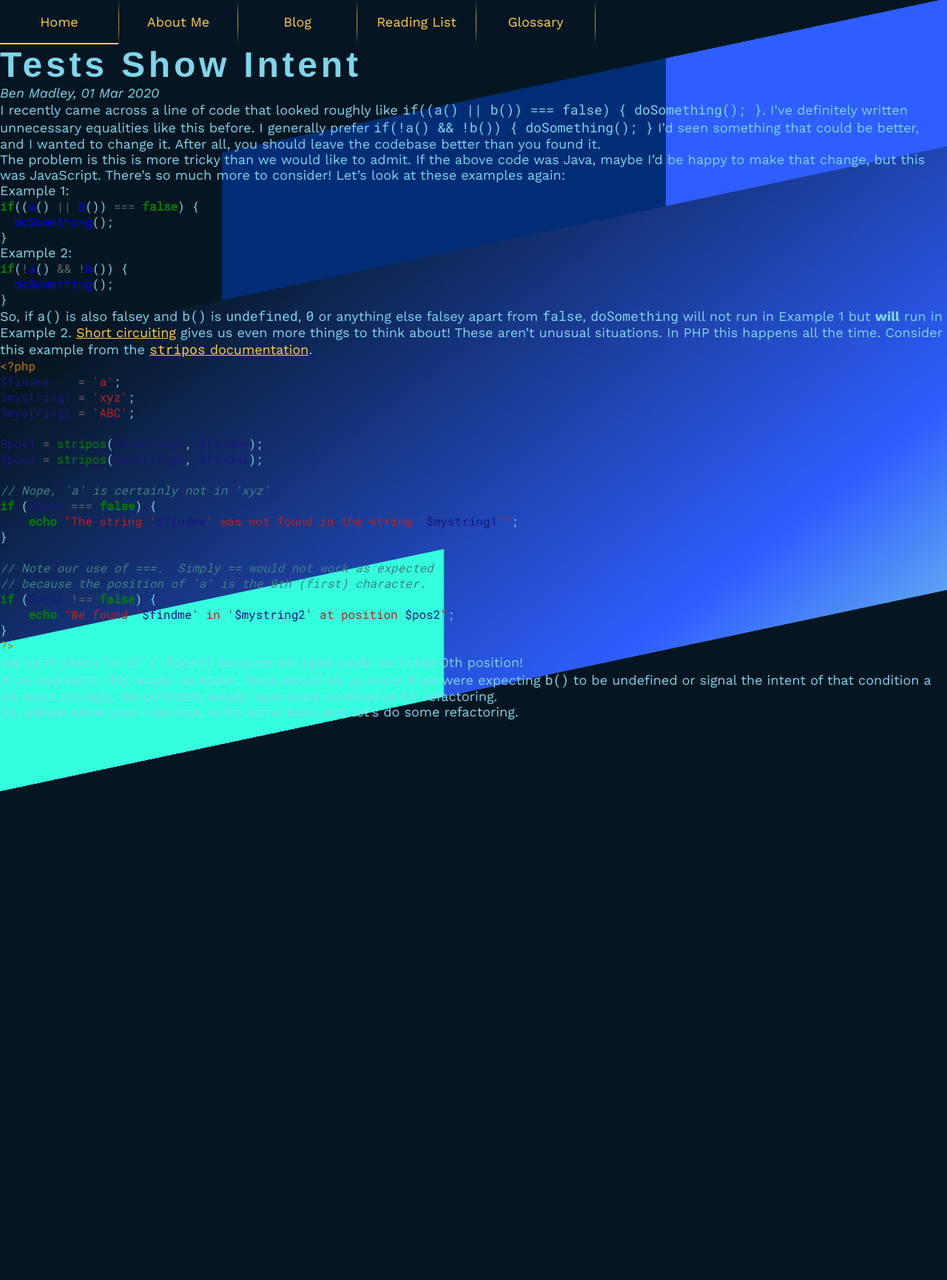
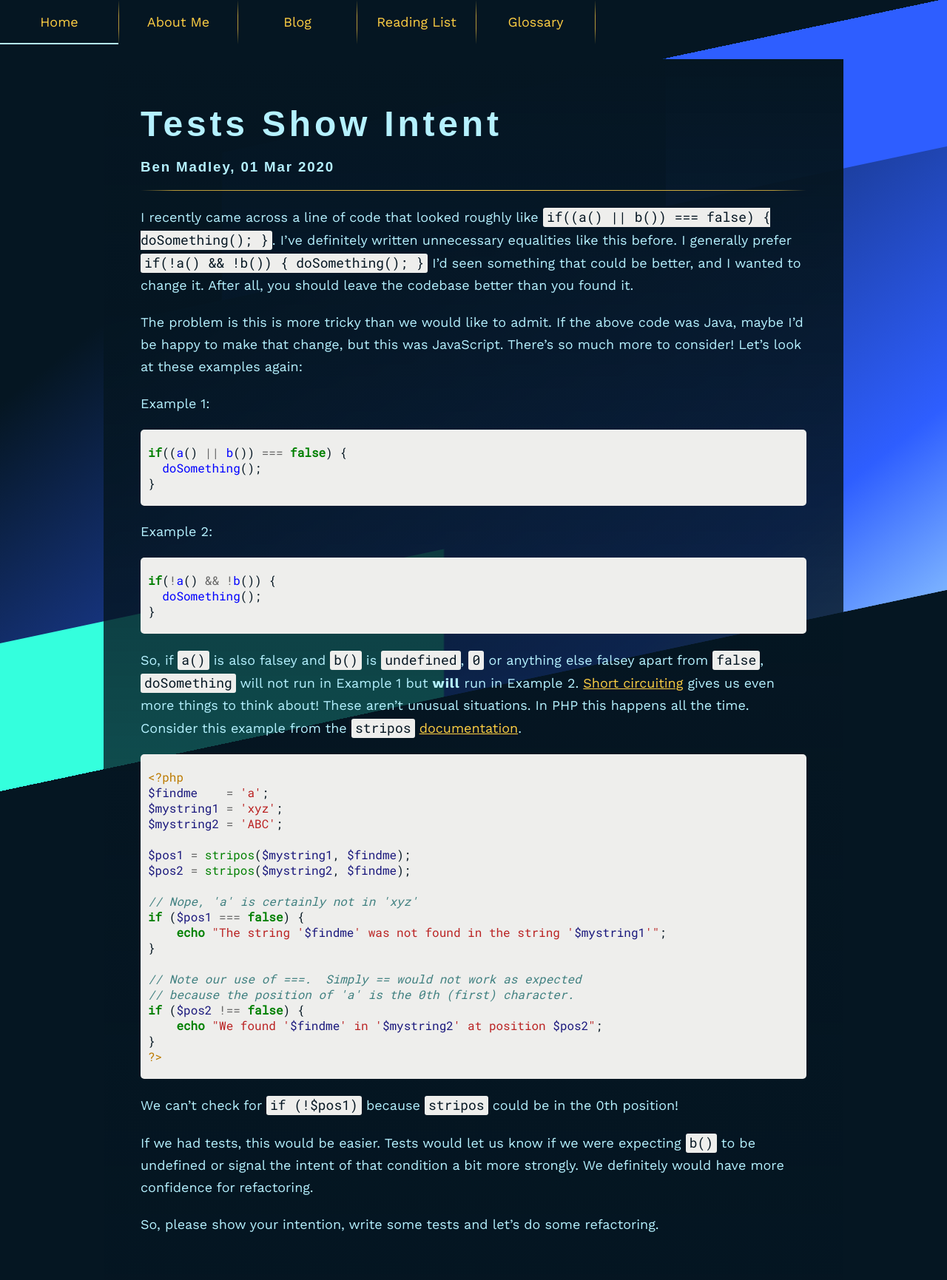
Before and after one commit to FleaRex/PersonalBlog, a Jekyll site: the page built from _posts/2020-03-01-testsShowingIntent.md, in a window 1280 px wide. Shown: the whole page at 74% size. Built offline with Jekyll 4.4.1, drawn with Linux system fonts in a browser that asks for light colours; some web fonts are replaced.

Commit message:
Update blog pages.

````diff
--- a/_layouts/post.html
+++ b/_layouts/post.html
@@ -3,12 +3,16 @@ layout: default
 ---
 {% include navigation.html %}
 
-<h1>{{ page.title }}</h1>
+<div class="post">
 
-<p class="author">
-  {{ page.author }}, {{ page.date | date_to_string }}
-</p>
+  <h1>{{ page.title }}</h1>
 
-<div class="divider"></div>
+  <h3 class="post--author">
+    {{ page.author }}, {{ page.date | date_to_string }}
+  </h3>
 
-{{ content }}
+  <div class="post--divider"></div>
+
+  {{ content }}
+
+</div>
--- a/_plugins/PictureTag.rb
+++ b/_plugins/PictureTag.rb
@@ -10,13 +10,13 @@ class PictureTag < Liquid::Tag
     image = input_split[1].strip
 
     output =  <<-PIC
-<div class="card">
-  <div class="card-image">
+<div class="post--card">
+  <div class="post--card--image">
     <a href="#{image}">
       <img src="#{image}" alt="#{caption}" width="100%">
     </a>
   </div>
-  <div class="card-content">
+  <div class="post--card--content">
     <p>#{caption}</p>
   </div>
 </div>
--- a/_posts/2020-03-01-testsShowingIntent.md
+++ b/_posts/2020-03-01-testsShowingIntent.md
@@ -24,7 +24,7 @@ if(!a() && !b()) {
 }
 ```
 
-So, if `a()` is also falsey and `b()` is `undefined`, `0` or anything else falsey apart from `false`, `doSomething` will not run in Example 1 but **will** run in Example 2. [Short circuiting](https://developer.mozilla.org/en-US/docs/Web/JavaScript/Reference/Operators/Logical_Operators) gives us even more things to think about! These aren't unusual situations. In PHP this happens all the time. Consider this example from the [`stripos` documentation](https://www.php.net/manual/en/function.stripos.php#refsect1-function.stripos-examples).
+So, if `a()` is also falsey and `b()` is `undefined`, `0` or anything else falsey apart from `false`, `doSomething` will not run in Example 1 but **will** run in Example 2. [Short circuiting](https://developer.mozilla.org/en-US/docs/Web/JavaScript/Reference/Operators/Logical_Operators) gives us even more things to think about! These aren't unusual situations. In PHP this happens all the time. Consider this example from the `stripos` [documentation](https://www.php.net/manual/en/function.stripos.php#refsect1-function.stripos-examples).
 
 ```php
 <?php
--- a/_sass/index.scss
+++ b/_sass/index.scss
@@ -147,7 +147,7 @@
   }
 }
 
-@media only screen and (max-width: 800px) {
+@media (max-width: 800px) {
   .hero {
     justify-content: flex-start;
 
@@ -155,5 +155,4 @@
       display: none;
     }
   }
-
 }
--- a/_sass/main.scss
+++ b/_sass/main.scss
@@ -1,6 +1,7 @@
 @import "variables.scss";
 @import "code.scss";
 @import "index.scss";
+@import "post.scss";
 @import "navigation.scss";
 
 * {
@@ -31,6 +32,10 @@ p {
 
 a {
   color: $accent-color;
+}
+
+strong, th {
+  letter-spacing: 0.05em;
 }
 
 $stripe-1: $background-color;
@@ -82,38 +87,22 @@ $stripe-5: #34ffdd;
   }
 }
 
-.caption {
-  margin-top: 0px;
-  font-style: italic;
+.highlighter-rouge, .highlight {
+  background-color: $white;
+  color: $background-color;
 }
 
-.captionedImage {
-  @extend %card;
-  text-align: center;
-  width: 100%;
+figure.highlight, div.highlighter-rouge {
+  border-radius: 5px;
+  padding: 10px;
 }
 
-%card {
-  background-color: $card-color;
-  box-shadow: 3px 5px $text-color;
+code.highlighter-rouge {
+  font-size: 1em;
+  padding: 0 5px 2px;
+  border-radius: 3px;
 }
 
-.author {
-  font-style: italic;
+.gist-file, .gist-data, .gist-meta {
+  margin: 0;
 }
-
-li {
-  display: list-item;
-  // list-style-type: disc !important;
-}
-
-.glossary-story {
-  font-style: italic;
-}
-
-.card-divider {
-  border: 0;
-  background: #424242;
-  height: 1px;
-  width: 100%;
-}
--- a/_sass/navigation.scss
+++ b/_sass/navigation.scss
@@ -22,7 +22,7 @@ nav {
         left: 0;
         height: 2px;
         width: 0;
-        background-color: $accent-color;
+        background-color: $text-color;
       }
 
       &:hover::before {
@@ -52,7 +52,6 @@ nav {
       background: linear-gradient(rgba($accent-color, 0) 0%, rgba($accent-color, 0.7) 35%, rgba($accent-color, 0.7) 65%, rgba($accent-color, 0) 100%);
     }
   }
-}
 
   @media (max-width: 580px) {
     a {
@@ -69,3 +68,4 @@ nav {
       }
     }
   }
+}
--- /dev/null
+++ b/_sass/post.scss
@@ -0,0 +1,111 @@
+.post {
+  display: flex;
+  flex-direction: column;
+  max-width: 1000px;
+  min-height: 85vh;
+  margin: 20px auto 0;
+  padding: 50px;
+  background: linear-gradient($background-color 0%, rgba($background-color, 0.6) 100%);
+
+  * {
+    margin: 10px 0;
+  }
+
+  p {
+    font-size: 18px;
+    line-height: 30px;
+  }
+
+  &--divider {
+    height: 1px;
+    width: 100%;
+
+    background: linear-gradient(90deg, rgba($accent-color, 0) 0%, rgba($accent-color, 0.7) 5%, rgba($accent-color, 1) 50%, rgba($accent-color, 0.7) 95%, rgba($accent-color, 0) 100%);
+  }
+
+  table {
+    margin: 20px;
+    width: 80%;
+    border-collapse: collapse;
+    font-size: 18px;
+
+    thead, tbody {
+      tr {
+
+        th {
+          background-color: $background-color;
+        }
+
+        td {
+          border-top: 1px solid $text-color;
+        }
+
+        th, td{
+          text-align: left;
+          padding: 8px 6px;
+        }
+      }
+    }
+  }
+
+  ol, ul {
+    li {
+      font-size: 18px;
+      line-height: 30px;
+      margin-left: 24px;
+    }
+  }
+
+  &--card {
+    border-bottom: 1px solid $accent-color;
+
+    &--image {
+      margin-bottom: 5px;
+    }
+
+    &--content {
+      margin-top: -10px;
+
+      p {
+        margin-top: 0;
+        color: $accent-color
+      }
+    }
+  }
+}
+
+// .caption {
+//   margin-top: 0px;
+//   font-style: italic;
+// }
+//
+// .captionedImage {
+//   @extend %card;
+//   text-align: center;
+//   width: 100%;
+// }
+//
+// %card {
+//   background-color: $card-color;
+//   box-shadow: 3px 5px $text-color;
+// }
+//
+// .author {
+//   font-style: italic;
+// }
+//
+// li {
+//   display: list-item;
+//   // list-style-type: disc !important;
+// }
+//
+// .glossary-story {
+//   font-style: italic;
+// }
+//
+// .card-divider {
+//   border: 0;
+//   background: #424242;
+//   height: 1px;
+//   width: 100%;
+// }
--- a/_sass/variables.scss
+++ b/_sass/variables.scss
@@ -2,8 +2,9 @@ $font-stack: 'Work Sans', Helvetica, sans-serif;
 $heading-font-stack: 'Patua One', sans-serif;
 $background-color: #051622;
 $accent-color: #FFCF43;
-$text-color: #7ED5EA;
+$text-color: #b5f1ff;
 $highlight-color: #6EFFC4;
+$white: #EEEEEC;
 $sidebar-color: $text-color;
 $sidebar-text-color: #CCCCCC;
 $selected-text-color: #FFFFFF;
````
Lines whose indentation alone changed are shown as unchanged.
